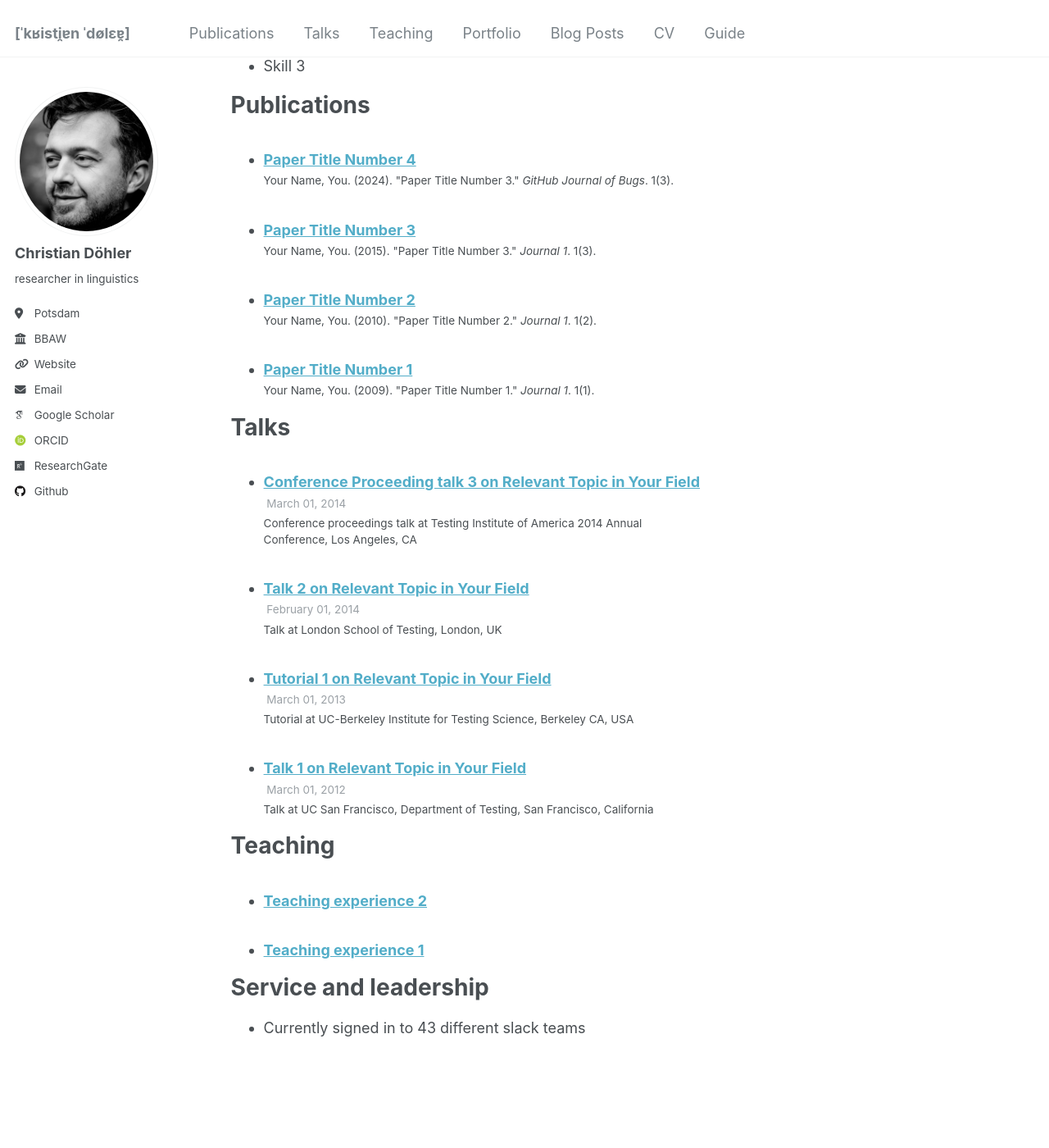
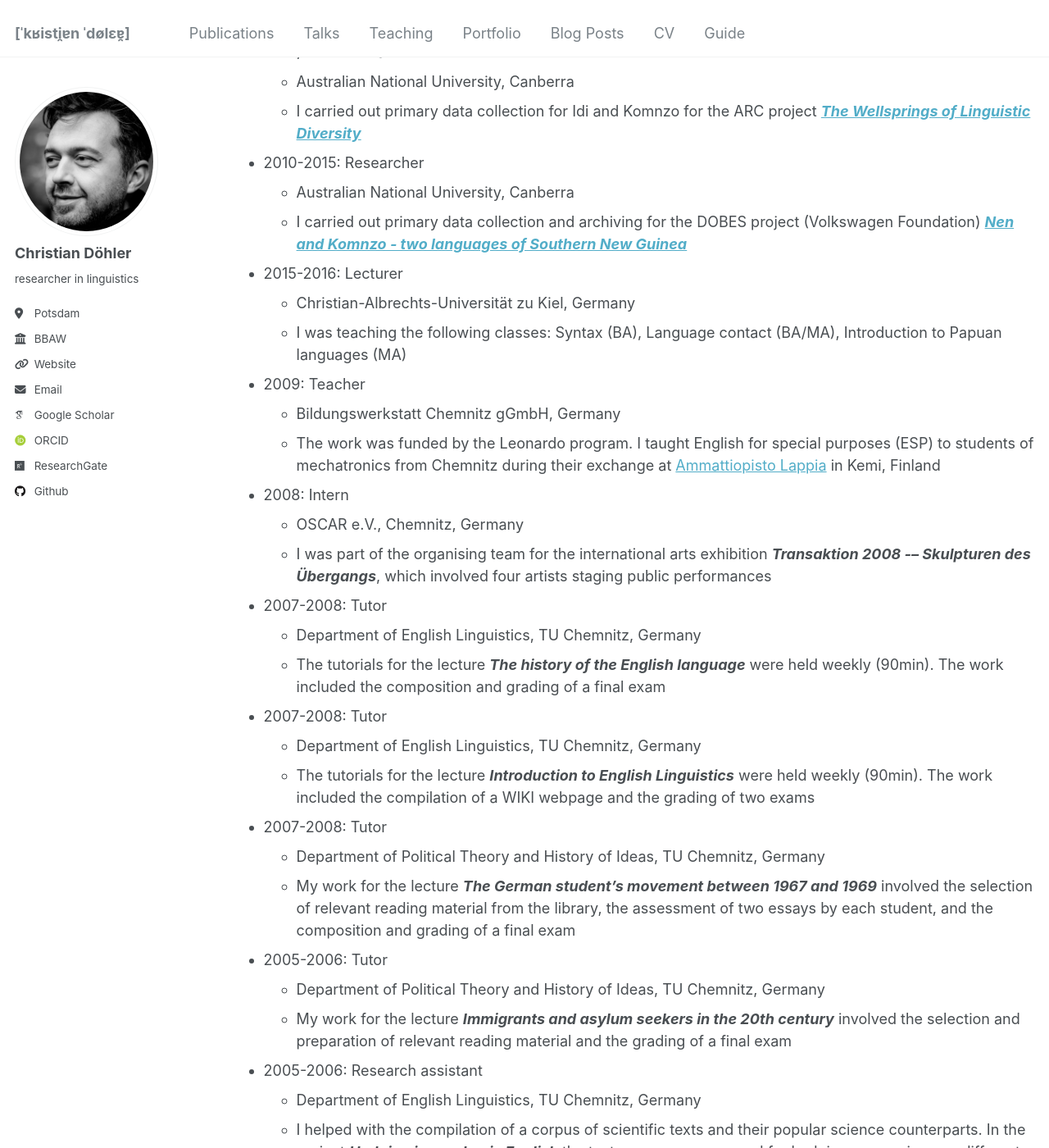
Before and after one commit to chrdoe/chrdoe.github.io, a Jekyll site: the page built from _pages/cv.md, in a window 1280 px wide and 1400 px high, scrolled down 975 px. Shown: the whole window at 82% size. Built offline with Jekyll 4.4.1, drawn with Linux system fonts in a browser that asks for light colours; some web fonts are replaced; some of the changed text lies outside the part shown.

Commit message:
Update cv.md

```diff
--- a/_pages/cv.md
+++ b/_pages/cv.md
@@ -11,54 +11,52 @@ redirect_from:
 
 Education
 ======
-* Ph.D in Version Control Theory, GitHub University, 2018 (expected)
-* M.S. in Jekyll, GitHub University, 2014
-* B.S. in GitHub, GitHub University, 2012
+* Ph.D in linguistics, thesis: ***A Grammar of Komnzo - a language of Southern New Guinea***, Australian National University, Canberra 2016
+* Magister Artium in political science, thesis ***Die Sprache des Migrationsdiskurses - Eine linguistische Analyse der Diskussion um das Zuwanderungsgesetz (The language of migration policy - a linguistic analysis of the debate on migration legislation***, Technische Universität Chemnitz, 2009
+* Honours Degree in linguistics, thesis: ***The clusivity flip - patterns of deponency in the pronoun paradigms of Northern Australian languages***, University of Melbourne, 2007
 
 Work experience
 ======
-* Spring 2024: Academic Pages Collaborator
-  * Github University
-  * Duties includes: Updates and improvements to template
-  * Supervisor: The Users
-
-* Fall 2015: Research Assistant
-  * Github University
-  * Duties included: Merging pull requests
-  * Supervisor: Professor Hub
-
-* Summer 2015: Research Assistant
-  * Github University
-  * Duties included: Tagging issues
-  * Supervisor: Professor Git
-
-Skills
-======
-* Skill 1
-* Skill 2
-  * Sub-skill 2.1
-  * Sub-skill 2.2
-  * Sub-skill 2.3
-* Skill 3
-
-Publications
-======
-  <ul>{% for post in site.publications reversed %}
-    {% include archive-single-cv.html %}
-  {% endfor %}</ul>
-
-Talks
-======
-  <ul>{% for post in site.talks reversed %}
-    {% include archive-single-talk-cv.html  %}
-  {% endfor %}</ul>
-
-Teaching
-======
-  <ul>{% for post in site.teaching reversed %}
-    {% include archive-single-cv.html %}
-  {% endfor %}</ul>
-
-Service and leadership
-======
-* Currently signed in to 43 different slack teams
+* 2023-today: Postdoctoral Researcher
+	* Berlin-Brandenburg Academy of Sciences and Humanities (BBAW), Germany
+	* I currently work on a DFG-funded intrastructure project [Open Text Collections](opentextcollections.github.io) developing a publishing platform for interlinearized text
+* 2021: Parental leave (9 months)
+* 2020-2023: Postdoctoral Researcher
+	* Leibniz - Centre General Linguistics (ZAS), Germany
+	* I worked on a two-strand project that addressed multilingualism and complex verb morphology in the languages of Southern New Guinea
+* 2017-2019: Postdoctoral Researcher
+	* Universität zu Köln, Germany
+	* I worked on the [ELDP](https://www.eldp.net/) funded project [***A comprehensive documentation of Bine - a language of Southern New Guinea***](https://www.elararchive.org/dk0471)
+* 2016-2017: Editor, developer
+	* Walther de Gruyter, Berlin, Germany
+	* I worked in the editorial team for the [***Encyclopedia of the Bible and Its Reception***](https://www.degruyter.com/database/ebr/html) and as a developer in the team for database management and development
+* 2016/2017: Researcher
+	* Australian National University, Canberra
+	* I carried out primary data collection for Idi and Komnzo for the ARC project [***The Wellsprings of Linguistic Diversity***](https://researchportalplus.anu.edu.au/en/projects/the-wellsprings-of-linguistics-diversity)
+* 2010-2015: Researcher
+	* Australian National University, Canberra
+	* I carried out primary data collection and archiving for the DOBES project (Volkswagen Foundation) [***Nen and Komnzo - two languages of Southern New Guinea***](https://dobes.mpi.nl/projects/morehead/)
+* 2015-2016: Lecturer
+	* Christian-Albrechts-Universität zu Kiel, Germany
+	* I was teaching the following classes: Syntax (BA), Language contact (BA/MA), Introduction to Papuan languages (MA)
+* 2009: Teacher
+	* Bildungswerkstatt Chemnitz gGmbH, Germany
+	* The work was funded by the Leonardo program. I taught English for special purposes (ESP) to students of mechatronics from Chemnitz during their exchange at [Ammattiopisto Lappia](https://www.lappia.fi/) in Kemi, Finland
+* 2008: Intern
+	* OSCAR e.V., Chemnitz, Germany
+	* I was part of the organising team for the international arts exhibition ***Transaktion 2008 -– Skulpturen des Übergangs***, which involved four artists staging public performances
+* 2007-2008: Tutor
+	* Department of English Linguistics, TU Chemnitz, Germany
+	* The tutorials for the lecture ***The history of the English language*** were held weekly (90min). The work included the composition and grading of a final exam
+* 2007-2008: Tutor
+	* Department of English Linguistics, TU Chemnitz, Germany
+	* The tutorials for the lecture ***Introduction to English Linguistics*** were held weekly (90min). The work included the compilation of a WIKI webpage and the grading of two exams
+* 2007-2008: Tutor
+	* Department of Political Theory and History of Ideas, TU Chemnitz, Germany
+	* My work for the lecture ***The German student's movement between 1967 and 1969*** involved the selection of relevant reading material from the library, the assessment of two essays by each student, and the composition and grading of a final exam
+* 2005-2006: Tutor
+	* Department of Political Theory and History of Ideas, TU Chemnitz, Germany
+	* My work for the lecture ***Immigrants and asylum seekers in the 20th century*** involved the selection and preparation of relevant reading material and the grading of a final exam
+* 2005-2006: Research assistant
+	* Department of English Linguistics, TU Chemnitz, Germany
+	* I helped with the compilation of a corpus of scientific texts and their popular science counterparts. In the project ***Hedging in academic English*** the text corpus was scanned for hedging expressions on different linguistic levels and coded for the degree of stance
```
Also changed, not shown: other parts of _pages/cv.md (+1 -1 lines).
